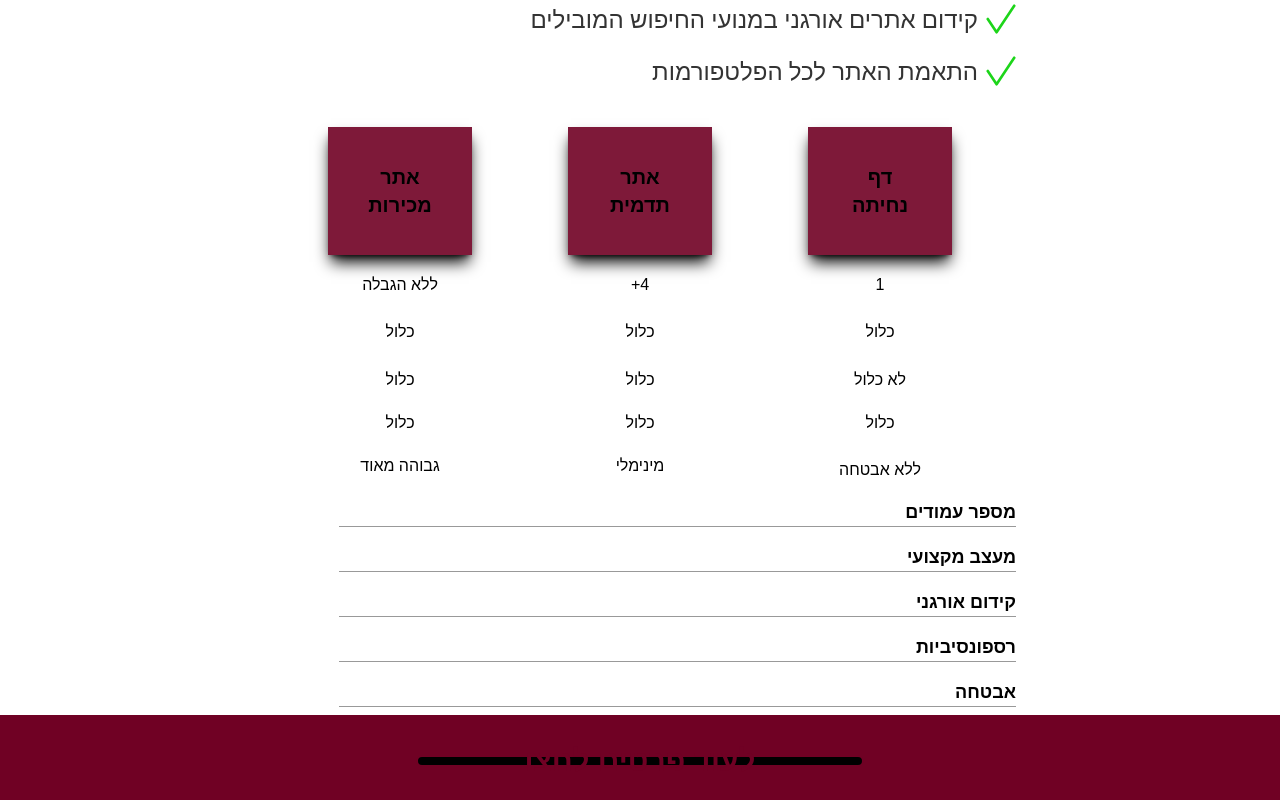
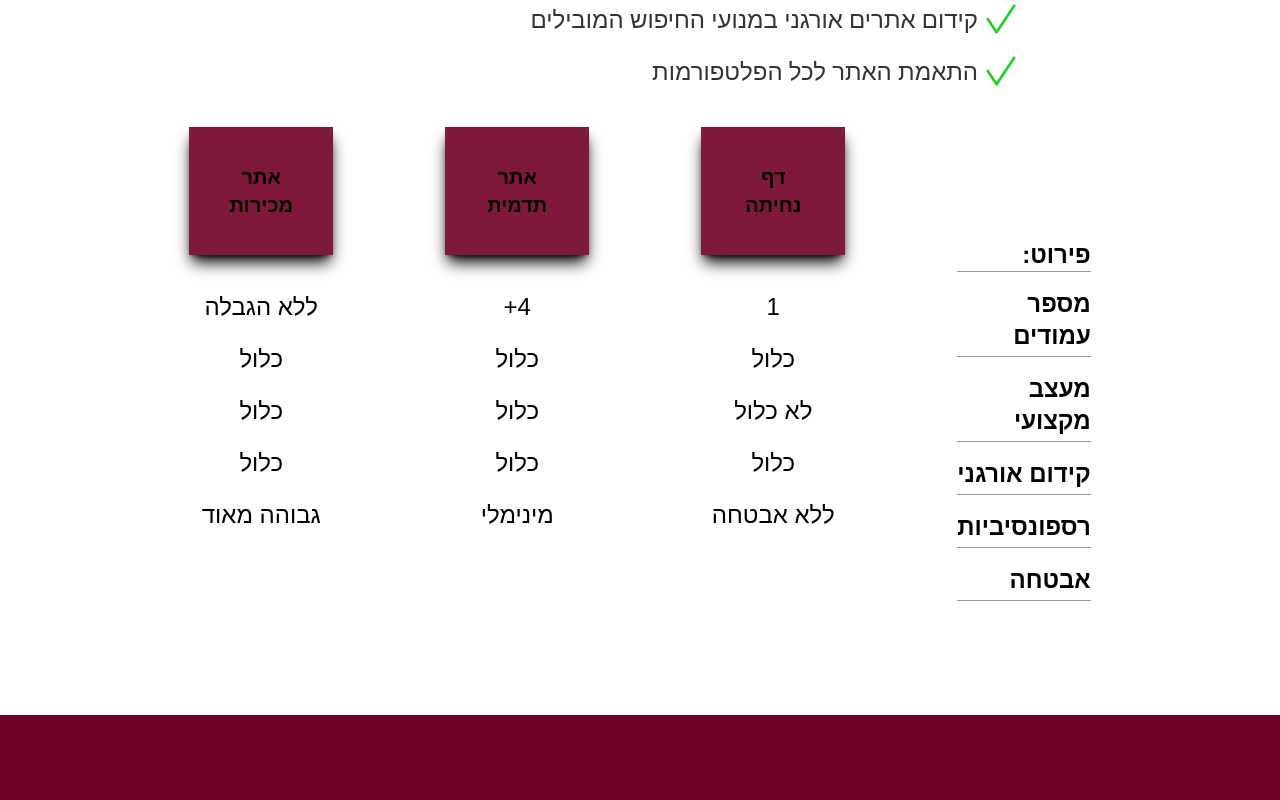
Before and after one commit to NextDesignProduction/Check, a Next.js app: page / in a window 1280 px wide. Shown: the part 6240-7040 px from the top of the page. Built offline with nearby package versions, Linux system fonts and the light colour scheme.

Commit message:
Add files via upload

```diff
--- a/app/layout.tsx
+++ b/app/layout.tsx
@@ -1,4 +1,4 @@
-"use client"
+
 import Navbar from '@/components/Navbar'
 import './globals.css'
 import type { Metadata } from 'next'
@@ -28,7 +28,6 @@ export default function RootLayout({
 }: {
   children: React.ReactNode
 }) {
-
   return (
     <html lang="he">
       <body id="home" className='BGIMAGE'>
--- a/components/About.tsx
+++ b/components/About.tsx
@@ -1,4 +1,4 @@
-"use client";
+'use client'
 import Image from "next/image";
 import React from "react";
 import {useEffect } from 'react'
--- a/components/Contact.tsx
+++ b/components/Contact.tsx
@@ -30,7 +30,7 @@ const handleSubmit = (e:any) => {
     },
     body: JSON.stringify(data)
   }).then((res) => {
-    console.log('Response received' + res)
+    console.log('Response received')
     if (res.status === 200) {
       console.log('Response succeeded!')
       setSubmitted(true)
--- a/components/Deal.tsx
+++ b/components/Deal.tsx
@@ -1,7 +1,6 @@
 "use client";
 import React from "react";
 import Image from "next/image";
-import { motion } from "framer-motion";
 import Link from "next/link";
 
 
@@ -16,6 +15,7 @@ const Deal = () => {
 
 
   return (
+    <>
     <section
       id="deals"
       className="text-black newFont flex h-[120vh] flex-col bg-white justify-start md:justify-start items-center w-full "
@@ -39,115 +39,101 @@ const Deal = () => {
           <Image src='/deals/V.svg' alt="בניית אתרים" width={30} height={30} />
           <h2 className="text-lg md:text-2xl text-black/80 font-medium font-sans">התאמת האתר לכל הפלטפורמות</h2>
         </div>
-        <div className="w-full h-full flex flex-row md:flex-row justify-center gap-2 md:gap-24 mt-10">
+        <div className="w-full h-full flex flex-row md:flex-row justify-center gap-2 md:gap-28 mt-10">
+        <div className="flex-row hidden md:flex">
 
+          <div className="flex w-full h-1/3 items-end justify-start flex-col lg:mt-28 gap-4">
+            <div className="border-b border-black/40 w-full"><p className="text-black font-semibold lg:text-2xl">פירוט:</p></div>
+            <div className="border-b border-black/40 w-full"><p className="text-black font-semibold lg:text-2xl lg:pb-1 ">מספר עמודים</p></div>
+            <div className="border-b border-black/40 w-full"><p className="text-black font-semibold lg:text-2xl lg:pb-1 ">מעצב מקצועי</p></div>
+            <div className="border-b border-black/40 w-full"><p className="text-black font-semibold lg:text-2xl lg:pb-1 ">קידום אורגני</p></div>
+            <div className="border-b border-black/40 w-full"><p className="text-black font-semibold lg:text-2xl lg:pb-1 ">רספונסיביות</p></div>
+            <div className="border-b border-black/40 w-full"><p className="text-black font-semibold lg:text-2xl lg:pb-1 ">אבטחה</p></div>
+          </div>
+        </div>
           {/* First rectangle div - NEHITA */}
           <div className="flex flex-col items-center text-center">
-            <div>
-              <button onClick={changeColor} onTouchStart={changeColor} id="textColor" className="bg-[#700124]/90  transition-all duration-700  cursor-pointer focus:bg-[#700124] shadow-lg shadow-black focus:shadow-2xl  w-24 h-24 lg:w-36 lg:h-32 focus:rounded-xl">
-                <p className="text-lg md:text-xl font-bold w-full h-full flexCenter flex-col text-black">דף <br />נחיתה</p>
-                <div className="pt-2 md:pt-0">
+            <div className="flex w-full h-full flex-col gap-9">
+            <button onClick={changeColor} onTouchStart={changeColor} id="textColor" className="bg-[#700124]/90 transition-all duration-700 cursor-pointer focus:bg-[#700124] shadow-lg shadow-black focus:shadow-2xl  w-24 h-24 lg:w-36 lg:h-32 focus:rounded-2xl">
+                <p className="text-lg md:text-xl font-bold w-full h-full flexCenter flex-col text-black">דף <br />נחיתה</p></button>
+                <div className="pt-2 md:pt-0 gap-4 flex flex-col ">
                     <div className="border-b border-black md:hidden pt-1"><p  className="transition-all duration-500 text-black w-full font-bold p-[1px]">מספר עמודים</p></div>
-                  <p id="color1" className="transition-all duration-500 text-black w-full md:pt-4 " >1</p>
+                 <p id="color1" className="transition-all duration-500 text-black w-full  lg:text-2xl lg:pb-1  " >1</p>
                     <div className="border-b border-black md:hidden"><p  className="transition-all duration-500 text-black w-full font-bold p-[1px]">מעצב מקצועי</p></div>
 
-                  <p id="color1" className="transition-all duration-500 text-black w-full  md:pt-5 "  >כלול</p>
+                    <p id="color1" className="transition-all duration-500 text-black w-full lg:text-2xl lg:pb-1  "  >כלול</p>
                     <div className="border-b border-black md:hidden pt-1"><p  className="transition-all duration-500 text-black w-full font-bold p-[1px]">קידום אורגני</p></div>
 
-                  <p id="color1" className="transition-all duration-500 text-black w-full md:pt-5 "  >לא כלול</p>
+                  <p id="color1" className="transition-all duration-500 text-black w-full lg:text-2xl lg:pb-1 "  >לא כלול</p>
                     <div className="border-b border-black md:hidden pt-1"><p  className="transition-all duration-500 text-black w-full font-bold p-[1px]">רפסונסיביות</p></div>
 
-                  <p id="color1" className="transition-all duration-500 text-black w-full md:pt-4 "  >כלול</p>
+                  <p id="color1" className="transition-all duration-500 text-black w-full lg:text-2xl lg:pb-1 "  >כלול</p>
                     <div className="border-b border-black md:hidden pt-1"><p  className="transition-all duration-500 text-black w-full font-bold p-[1px]">אבטחה</p></div>
 
-                  <p id="color1" className="transition-all duration-500 text-black w-full md:pt-5 "  >ללא אבטחה</p>
+                  <p id="color1" className="transition-all duration-500 text-black w-full lg:text-2xl lg:pb-1 "  >ללא אבטחה</p>
                     <div className="border-b border-black md:hidden pt-1"><p  className="transition-all duration-500 text-black w-full font-bold p-[1px]">מחיר</p></div>
                     <div className="w-full h-full">
                       <Link href={"#contact"}>
                     <button
                     className="self-end text-base text-[#700124] transition-all duration-500 w-full hidden md:hidden md:pt-3 hover:scale-110">צרו איתנו קשר</button></Link>
             </div>
-                </div>
-              </button>
-
+              </div>
             </div>
           </div>
           {/* Second rectangle div - TADMIT */}
           <div className="flex flex-col items-center text-center">
-            <div className="">
+            <div className="flex w-full h-full flex-col gap-9">
               <button onClick={changeColor} onTouchStart={changeColor} id="textColor" className="bg-[#700124]/90  transition-all duration-700 cursor-pointer focus:bg-[#700124] shadow-lg shadow-black focus:shadow-2xl  w-24 h-24 lg:w-36 lg:h-32 focus:rounded-2xl">
-                <p className="text-lg md:text-xl font-bold w-full h-full flexCenter flex-col text-black">אתר <br />תדמית</p>
+                <p className="text-lg md:text-xl font-bold w-full h-full flexCenter flex-col text-black">אתר <br />תדמית</p></button>
 
-                <div className="pt-2 md:pt-0">
+                <div className="pt-2 md:pt-0 gap-4 flex flex-col">
                     <div className="border-b border-black md:hidden pt-1"><p  className="transition-all duration-500 text-black w-full font-bold p-[1px]">מספר עמודים</p></div>
-                  <p id="color1" className="transition-all duration-500 text-black w-full md:pt-4">4+</p>
+                  <p id="color1" className="transition-all duration-500 text-black w-full  lg:text-2xl lg:pb-1">4+</p>
                     <div className="border-b border-black md:hidden "><p className="transition-all duration-500 text-black w-full font-bold p-[1px]">מעצב מקצועי</p></div>
 
-                  <p id="color1" className="transition-all duration-500 text-black w-full md:pt-5">כלול</p>
+                  <p id="color1" className="transition-all duration-500 text-black w-full  lg:text-2xl lg:pb-1">כלול</p>
                     <div className="border-b border-black md:hidden pt-1"><p  className="transition-all duration-500 text-black w-full font-bold p-[1px]">קידום אורגני</p></div>
 
-                  <p id="color1" className="transition-all duration-500 text-black w-full md:pt-5 ">כלול</p>
+                  <p id="color1" className="transition-all duration-500 text-black w-full  lg:text-2xl lg:pb-1 ">כלול</p>
                     <div className="border-b border-black md:hidden  pt-1"><p className="transition-all duration-500 text-black w-full font-bold p-[1px]">רספונסיביות</p></div>
 
-                  <p id="color1" className="transition-all duration-500 text-black w-full md:pt-4 ">כלול</p>
+                  <p id="color1" className="transition-all duration-500 text-black w-full   lg:text-2xl lg:pb-1">כלול</p>
                     <div className="border-b border-black md:hidden pt-1 "><p  className="transition-all duration-500 text-black w-full font-bold p-[1px]">אבטחה</p></div>
 
-                  <p id="color1" className="transition-all duration-500 text-black w-full md:pt-4" >מינימלי</p>
+                  <p id="color1" className="transition-all duration-500 text-black w-full  lg:text-2xl lg:pb-1" >מינימלי</p>
                     <div className="border-b border-black md:hidden pt-1 "><p  className="transition-all duration-500 text-black w-full font-bold p-[1px]">מחיר</p></div>
                 </div>
-              </button>
             </div>
           </div>
           {/* Third rectangle div - MEHIROT */}
           <div className="flex flex-col items-center text-center">
-            <div>
+            <div className="flex w-full h-full flex-col gap-9">
               <button onClick={changeColor} onTouchStart={changeColor} id="textColor" className="bg-[#700124]/90 transition-all duration-700 cursor-pointer focus:bg-[#700124] shadow-lg shadow-black focus:shadow-2xl  w-24 h-24 lg:w-36 lg:h-32 focus:rounded-2xl">
-                <p className="text-lg md:text-xl font-bold w-full h-full flexCenter flex-col text-black">אתר <br />מכירות</p>
-
-                <div className="pt-2 md:pt-0">
+                <p className="text-lg md:text-xl font-bold w-full h-full flexCenter flex-col text-black">אתר <br />מכירות</p></button>
+                <div className="pt-2 md:pt-0 gap-4 flex flex-col">
                 <div className="border-b border-black md:hidden pt-1"><p  className="transition-all duration-500 text-black w-full font-bold p-[1px]">מספר עמודים</p></div>
-                  <p id="color1" className="transition-all duration-500 text-black w-full md:pt-4" >ללא הגבלה</p>
+                  <p id="color1" className="transition-all duration-500 text-black w-full lg:text-2xl lg:pb-1" >ללא הגבלה</p>
                   <div className="border-b border-black md:hidden"><p  className="transition-all duration-500 text-black w-full font-bold p-[1px] ">מעצב מקצועי</p></div>
 
-                  <p id="color1" className="transition-all duration-500 text-black w-full md:pt-5"  >כלול</p>
+                  <p id="color1" className="transition-all duration-500 text-black w-full lg:text-2xl lg:pb-1"  >כלול</p>
                   <div className="border-b border-black md:hidden pt-1"><p  className="transition-all duration-500 text-black w-full font-bold p-[1px] ">קידום אורגני</p></div>
 
-                  <p id="color1" className="transition-all duration-500 text-black w-full md:pt-5 " >כלול</p>
+                  <p id="color1" className="transition-all duration-500 text-black w-full lg:text-2xl lg:pb-1 " >כלול</p>
                   <div className="border-b border-black md:hidden pt-1"><p  className="transition-all duration-500 text-black w-full font-bold  p-[1px]">רספונסיביות</p></div>
 
-                  <p id="color1" className="transition-all duration-500 text-black w-full md:pt-4 ">כלול</p>
+                  <p id="color1" className="transition-all duration-500 text-black w-full lg:text-2xl lg:pb-1 ">כלול</p>
                   <div className="border-b border-black md:hidden pt-1"><p className="transition-all duration-500 text-black w-full font-bold p-[1px] ">אבטחה</p></div>
-                  <p id="color1" className="transition-all duration-500 text-black w-full md:pt-4"  >גבוהה מאוד</p>
+                  <p id="color1" className="transition-all duration-500 text-black w-full lg:text-2xl lg:pb-1"  >גבוהה מאוד</p>
                   <div className="border-b border-black md:hidden pt-1"><p className="transition-all duration-500 text-black w-full font-bold p-[1px] ">מחיר</p></div>
-                  <div className="w-full h-full">
-                    <Link href={"#contact"}>
-                    <button
-                    className="self-end text-base text-[#700124] transition-all duration-500 w-full hidden md:hidden md:pt-4 hover:scale-110">צרו איתנו קשר</button></Link>
-                    </div>
-
-                </div>
-              </button>
             </div>
           </div>
 
         </div>
-        <div className="flex-row hidden md:flex">
-          <div className="w-full flex flex-col">
-            <div className="border-b border-black/40 w-[90%] pt-4"><p className="text-black font-semibold text-lg">מספר עמודים</p></div>
-            <div className="border-b border-black/40 w-[90%]  pt-4"><p className="text-black font-semibold text-lg">מעצב מקצועי</p></div>
-            <div className="border-b border-black/40 w-[90%]  pt-4"><p className="text-black font-semibold text-lg">קידום אורגני</p></div>
-            <div className="border-b border-black/40 w-[90%]  pt-4"><p className="text-black font-semibold text-lg">רספונסיביות</p></div>
-            <div className="border-b border-black/40 w-[90%]  pt-4"><p className="text-black font-semibold text-lg">אבטחה</p></div>
-          </div>
-        </div>
+
       </div>
-        <div className="w-full h-full flex">
-                    <span className="w-full flex justify-center pt-10"><button
-                    className="w-[35%] h-[30%]  bg-black/100 shadow-2xl shadow-black  transition-all duration-500 rounded-md border-[#700124] border-2 hover:scale-110"><Link className="" href={"#contact"}><p className="text-[#700124] flex items-center justify-center text-center text-base font-bold w-full h-full md:text-3xl">לעוד פרטים לחצו</p></Link></button></span>
-            </div>
-
-
+      </div>
     </section>
+    </>
   );
 };
 
--- a/components/Footer.tsx
+++ b/components/Footer.tsx
@@ -1,4 +1,4 @@
-'use client';
+'use client'
 import Image from "next/image";
 import Link from "next/link";
 import React from "react";
@@ -37,7 +37,8 @@ const Footer = () => {
   }
 
   return (
-    <footer dir="rtl" className="w-full h-[48vh] items-center justify-evenly bg-black flex flex-col">
+    <>
+    <footer dir="rtl" className="w-full h-[62vh] md:h-[48vh] items-center justify-evenly bg-black flex flex-col">
       <div className="flex w-full h-full flex-row justify-around items-center">
         <div className="w-2/4 md:w-1/4 2xl:w-[30%] flex flex-col gap-8">
           <div className="flex flex-row"><h1 className="text-xl md:text-4xl"> נקסט דיזיין</h1>
@@ -107,6 +108,7 @@ const Footer = () => {
       </div>
 
     </footer>
+    </>
   );
 };
 
--- a/components/Intro.tsx
+++ b/components/Intro.tsx
@@ -2,7 +2,7 @@ import React from 'react'
 
 const Intro = () => {
   return (
-    <div>
+    <>
     <div className="z-50">
     <div className="loading-page">
     <svg id="svg" xmlns="http://www.w3.org/2000/svg" height="1em" viewBox="0 0 512 512">
@@ -13,7 +13,8 @@ const Intro = () => {
       </div>
     </div>
     </div>
-    </div></div>
+    </div>
+    </>
   )
 }
 
--- a/components/Red.tsx
+++ b/components/Red.tsx
@@ -2,7 +2,9 @@ import React from 'react'
 
 const Red = () => {
   return (
+    <>
     <div className='flex w-full h-[120px] bg-[#700124] z-[31] relative'></div>
+    </>
   )
 }
 
--- a/components/Welcome.tsx
+++ b/components/Welcome.tsx
@@ -1,4 +1,4 @@
-"use client";
+'use client'
 import Image from "next/image";
 import React from "react";
 import Link from "next/link";
```
Also changed, not shown: package.json (+3 -10 lines), 1 other file (tests, documents, lock files or other folders).
